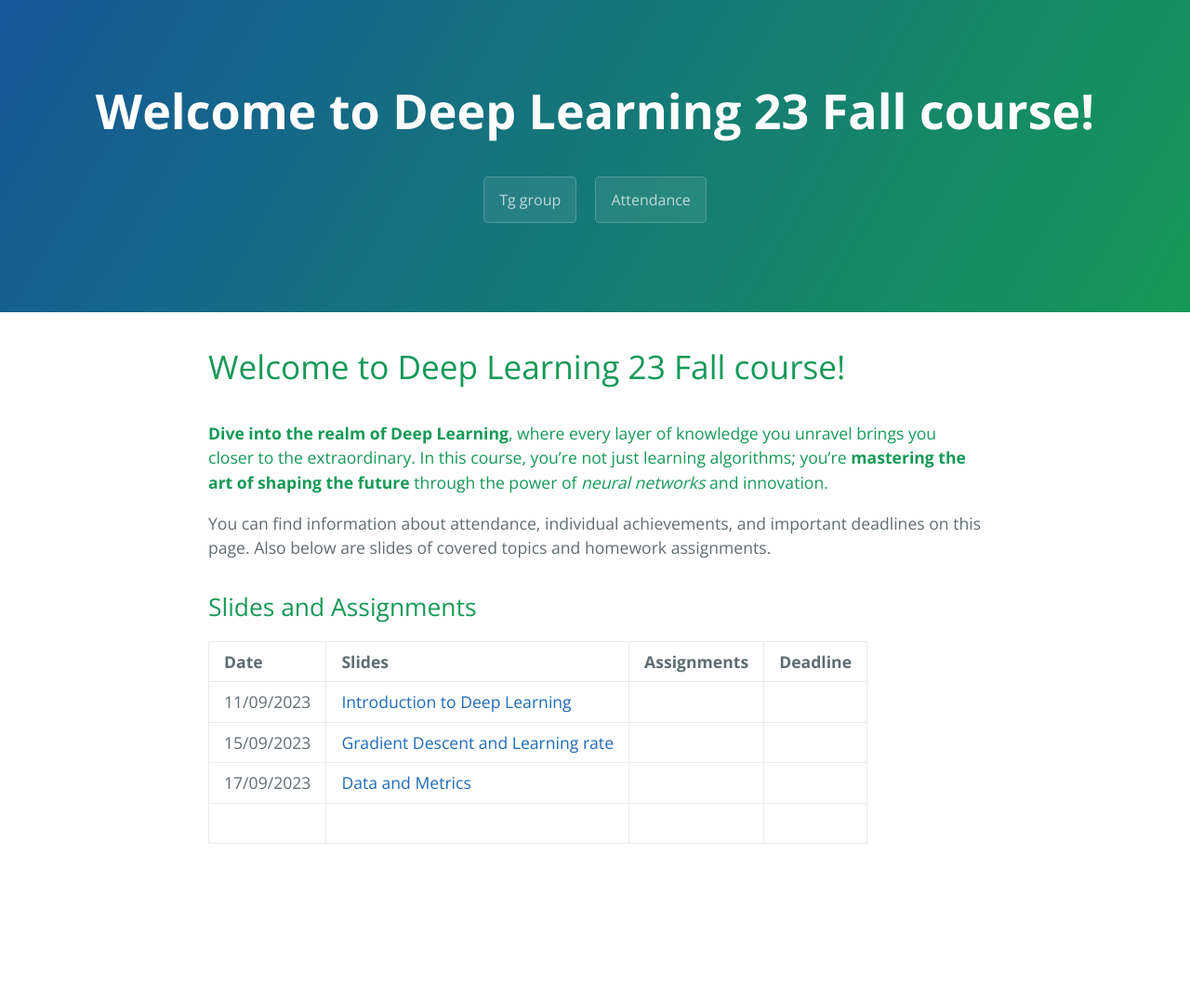
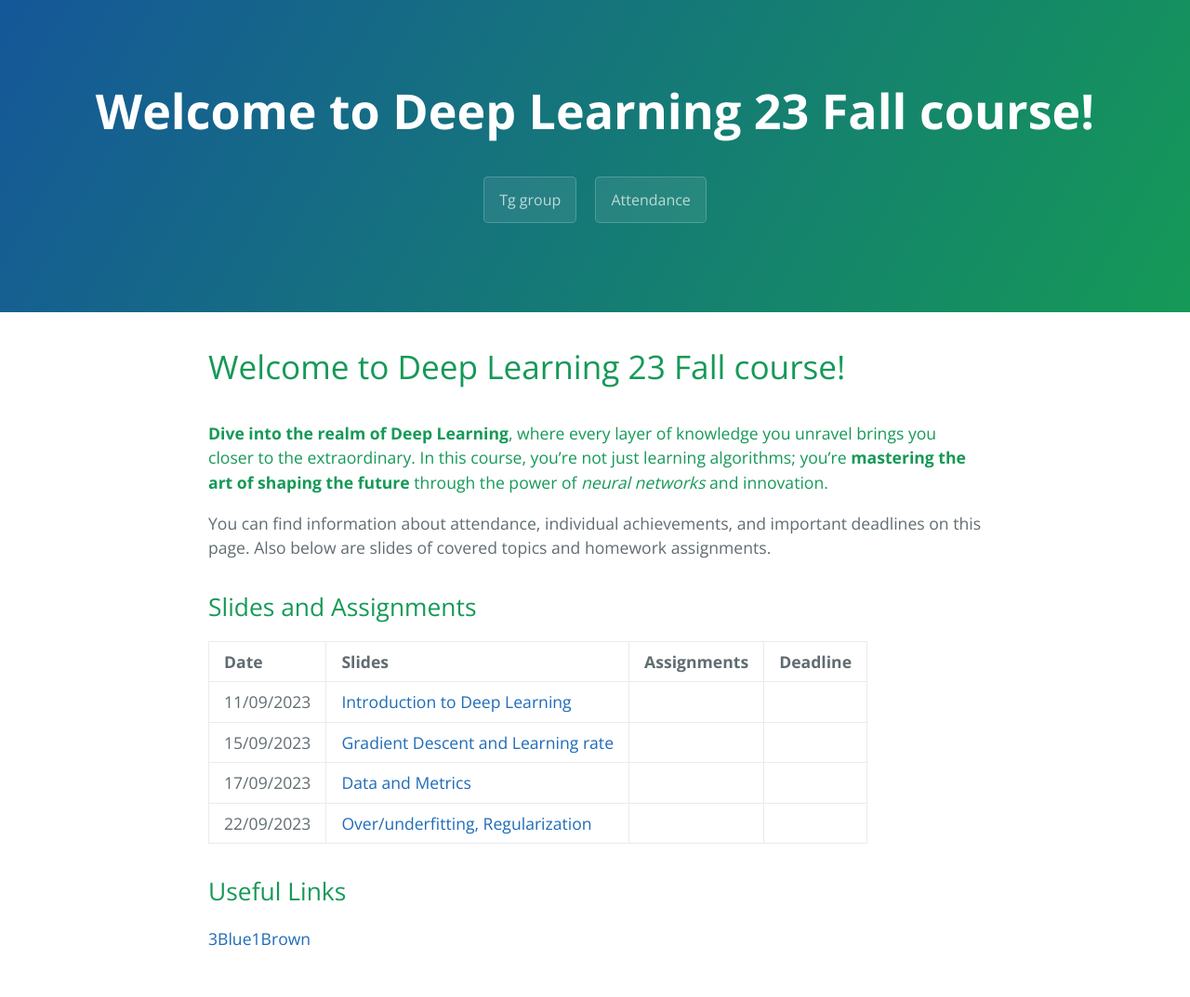
Before and after one commit to decoder-99/DL23Fall, a Jekyll site: the page built from index.md, in a window 1280 px wide. Shown: the whole page at 93% size. Built offline with Jekyll 4.4.1, drawn with Linux system fonts in a browser that asks for light colours; the repository's description, which GitHub fills in, is left out; our own code applies the rules of GitHub Pages for plain Markdown files; before the commit the page ends 940 px from its top, so only the background shows below that.

Commit message:
Update index.md

```diff
--- a/index.md
+++ b/index.md
@@ -15,4 +15,7 @@ You can find information about attendance, individual achievements, and importan
 |11/09/2023              | [Introduction to Deep Learning](https://docs.google.com/presentation/d/1eUC5Ox6Pc6iZkHAWUPFH_y36gUh7YusSLOkGWsNahcs/edit?usp=sharing)                   |             |
 |15/09/2023              | [Gradient Descent and Learning rate](https://docs.google.com/presentation/d/1zk27mLlmfH7-Y9nDwCYTH0YgWCNeBuHDf9Rf9roF4Vo/edit?usp=sharing)                  |             |
 |17/09/2023              | [Data and Metrics](https://docs.google.com/presentation/d/11LS9796uyKNV-q1puTNQz1vOnTgGArKmwSRm1jxCq_s/edit?usp=sharing)                  |             |
-|              |                   |             |
+|22/09/2023              | [Over/underfitting, Regularization]()                  |             |
+
+## Useful Links
+[3Blue1Brown](https://www.3blue1brown.com/lessons/backpropagation-calculus#computing-the-first-derivative)
```
